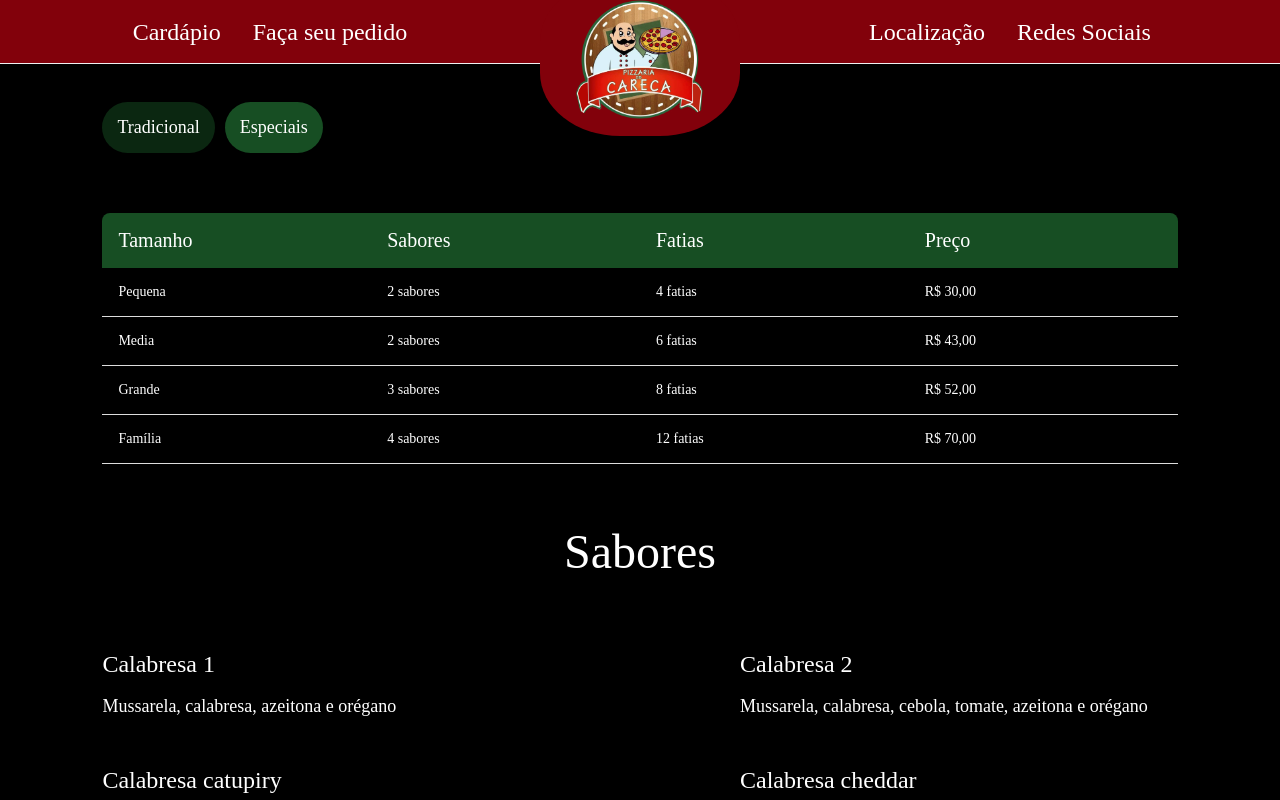
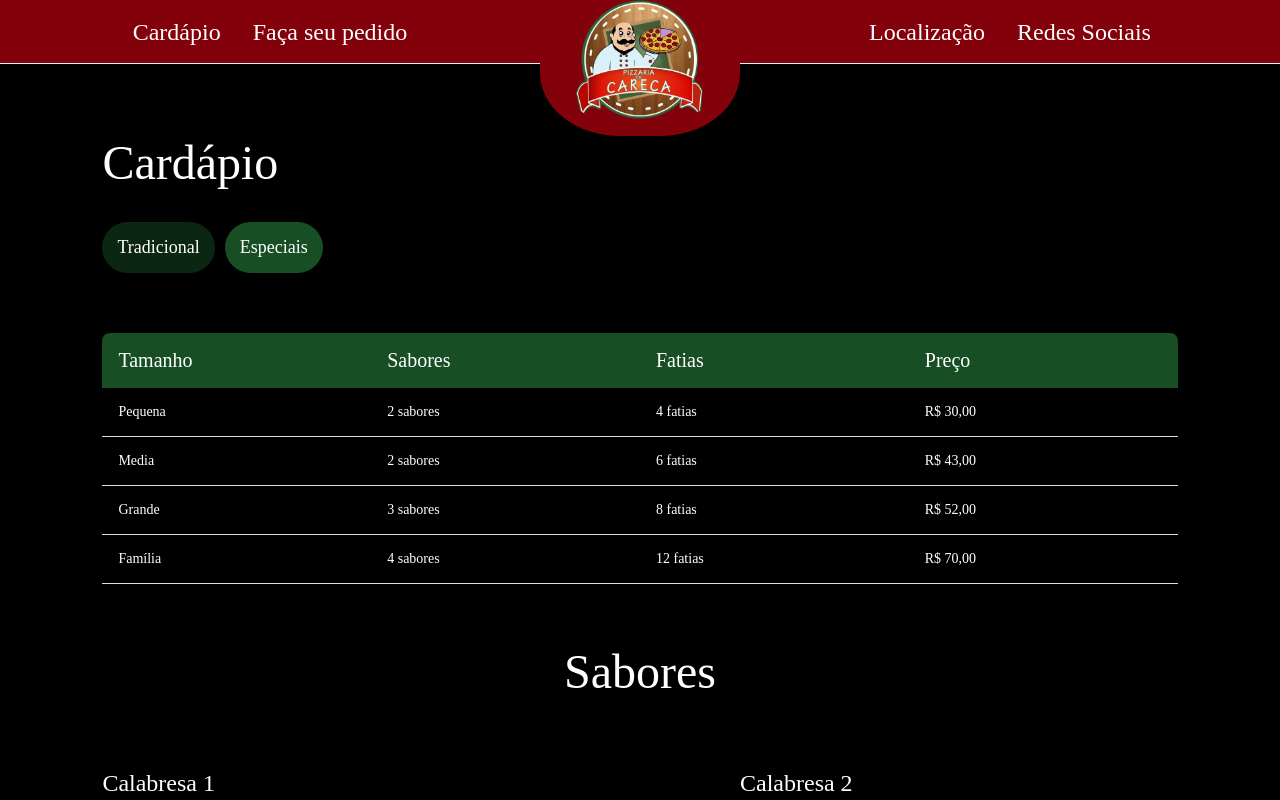
Before and after one commit to Lucas0Santana/careca-landing, a React (Create React App) app: page /cardapio in a window 1280 px wide. Shown: the top 800 px of the page. Built offline with nearby package versions, Linux system fonts and the light colour scheme; a web font is replaced by a local one.

Commit message:
💄 feat: Removendo comentário e exibindo título do cardápio

```diff
--- a/src/Pages/Cardapio/index.jsx
+++ b/src/Pages/Cardapio/index.jsx
@@ -209,7 +209,7 @@ export const Cardapio = () => {
     return (
         <div className={styles.container}>
 
-            {/* <h1 style={{ fontSize: '48px', color: "white", fontWeight: "100" }}>Cardápio</h1> */}
+            <h1 style={{ fontSize: '48px', color: "white", fontWeight: "100" }}>Cardápio</h1>
 
             <div className={styles.btnContainer} >
                 <button title="Tradicionais" className={tradicional ? styles.botaoAtivo : styles.botao} onClick={() => setTradicional(true)}> Tradicional </button>
```
